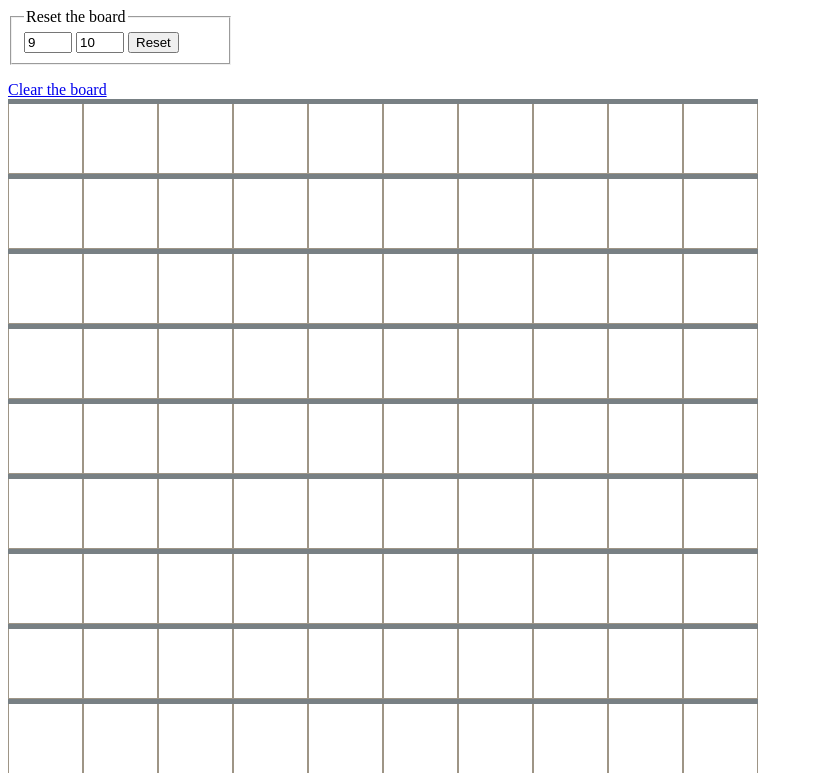
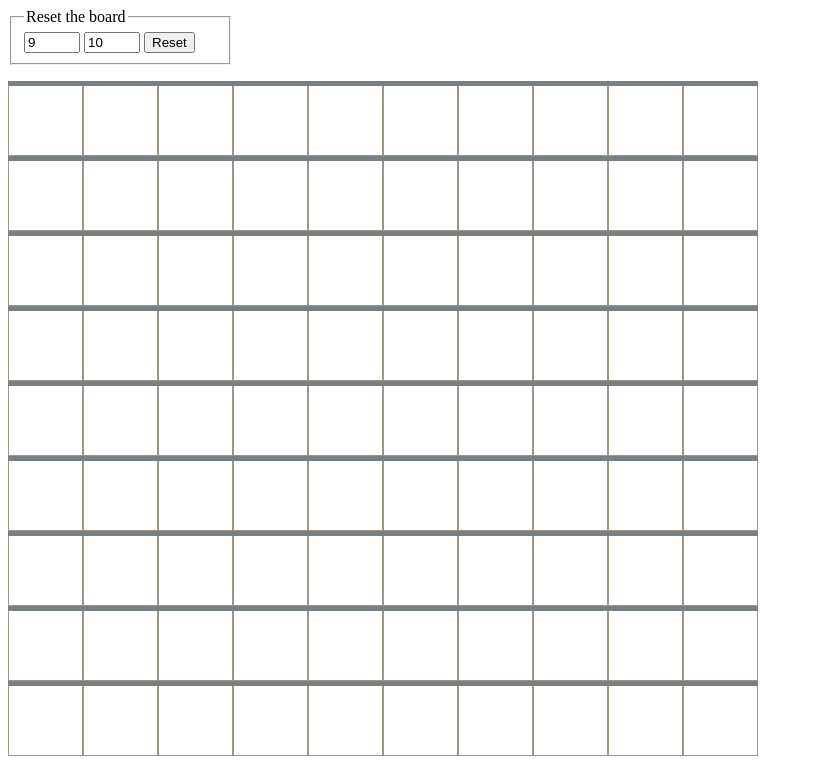
Before and after one commit to Greedfeed/board-creator, a PHP site: page / in a window 1280 px wide. Shown: the top 773 px of the page, without its empty margins (0-813 px from the left). Run offline with PHP 8.4, Linux system fonts and the light colour scheme.

Commit message:
removing the hard coded reset board for a new dynamic one

```diff
--- a/index.php
+++ b/index.php
@@ -48,12 +48,12 @@
 	<form id="reset_board" action="" method="GET">
 		<fieldset>
 			<legend>Reset the board</legend>
-			<input name="board_rows" id="board_rows" type="number" value="9" min="1" max="9">
-			<input name="board_columns" id="board_columns" type="number" value="10" min="1" max="9">
+			<input name="board_rows" id="board_rows" type="number" value="9" min="1" max="10">
+			<input name="board_columns" id="board_columns" type="number" value="10" min="1" max="10">
 			<input id="board_submit" type="submit" value="Reset">
 		</fieldset>
 	</form>
-	<a href="javascript:create_board(9, 10);">Clear the board</a>
+
 	<div id="board_container"></div>
 	<div id="options"></div>
 
```
